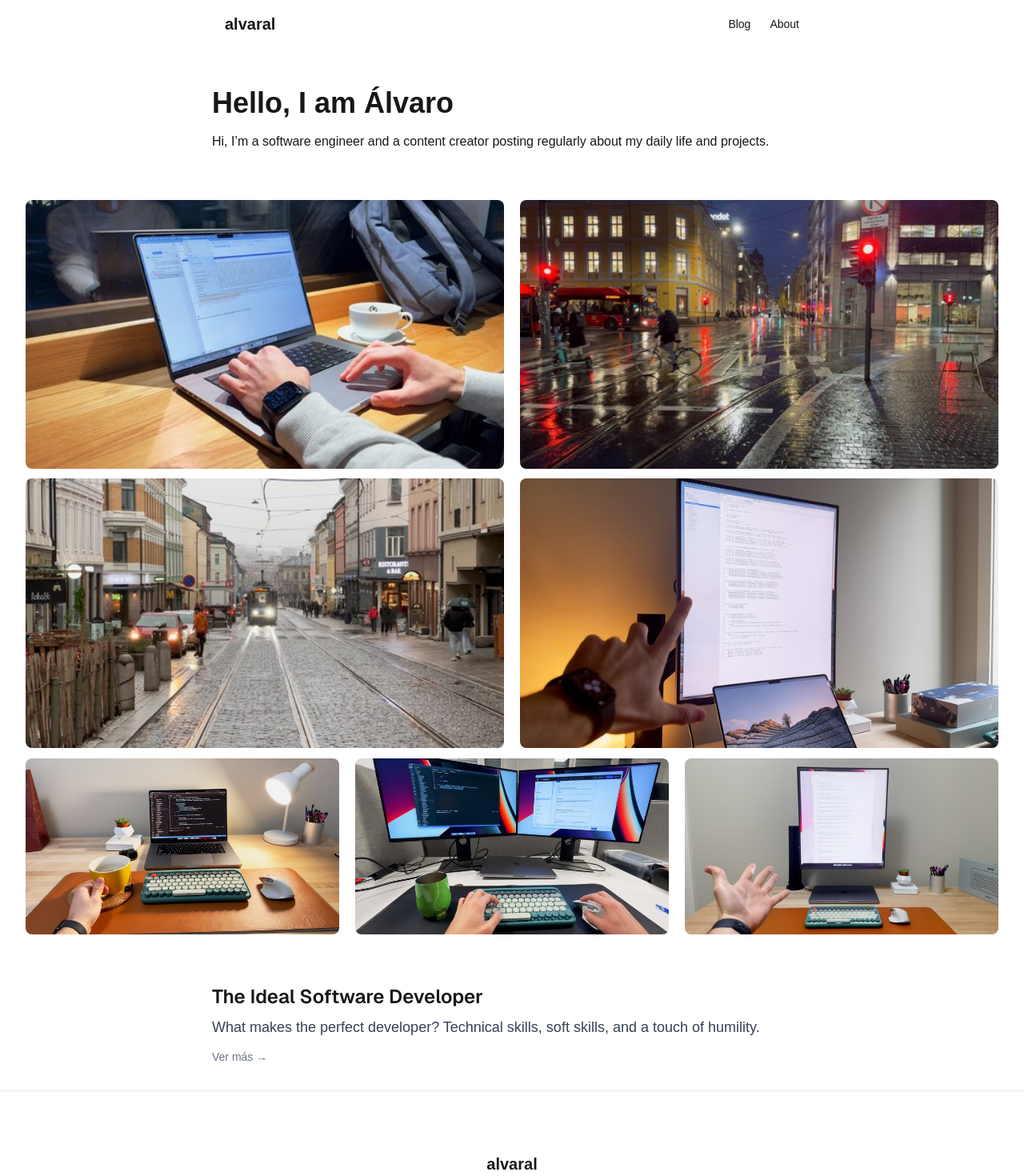
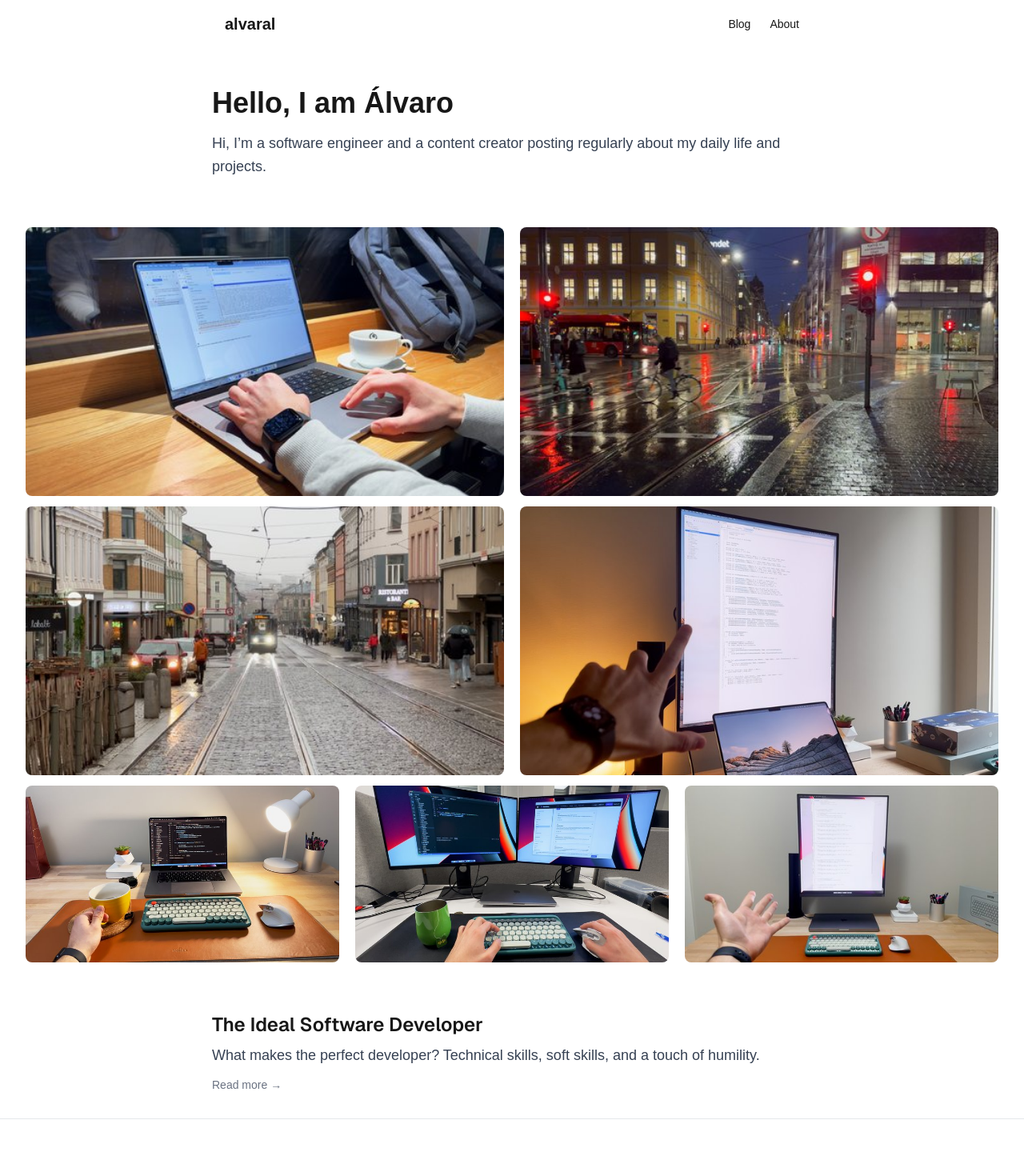
Before and after one commit to alvaral/alvaral, a Next.js app: page / in a window 1280 px wide. Shown: the top 1470 px of the page at 80% size. Built offline with nearby package versions, Linux system fonts and the light colour scheme; no server answers.

Commit message:
small fixes    - fix h2 style in homepage    - add space around  — in en.idealdeveloper post    - fix translation see more/published date in blog card

```diff
--- a/src/app/blog/posts/ideal-developer/en.tsx
+++ b/src/app/blog/posts/ideal-developer/en.tsx
@@ -30,7 +30,7 @@ export default function IdealDeveloperPost() {
         </PostParagraph>
 
         <PostParagraph>
-          All of them were—and are—brilliant programmers. Whether creating
+          All of them were —and are— brilliant programmers. Whether creating
           Linux, the Apollo 11 software that took humanity to the moon, or a
           social network that changed the world. Still, it would be unrealistic
           to think they never made mistakes or that their current abilities set
--- a/src/app/page.tsx
+++ b/src/app/page.tsx
@@ -32,7 +32,9 @@ export default function HomePage() {
         verticalAlign="middle"
       >
         <h1 className="text-4xl font-bold mb-4">{t("greeting")}</h1>
-        <h2>{t("intro")}</h2>
+        <h2 className="text-gray-700 text-lg leading-relaxed mb-3">
+          {t("intro")}
+        </h2>
       </Section>
       <Divider />
       <Gallery images={images} />
@@ -42,7 +44,7 @@ export default function HomePage() {
           title={latestPost.title}
           description={latestPost.description}
           href={latestPost.href}
-          imageSrc={latestPost.imageSrc} // si tienes imagen
+          imageSrc={latestPost.imageSrc}
         />
       </Section>
     </main>
--- a/src/components/BlogCard.tsx
+++ b/src/components/BlogCard.tsx
@@ -1,5 +1,7 @@
 import Link from "next/link";
 import Image from "next/image";
+import { useTranslations } from "next-intl";
+import { getLocale } from "next-intl/server";
 
 interface BlogCardProps {
   title: string;
@@ -18,9 +20,12 @@ export default function BlogCard({
   imageAlt = "Imagen del post",
   href,
 }: BlogCardProps) {
-  function formatDate(dateStr: string) {
+  const t = useTranslations("blogCard");
+
+  async function formatDate(dateStr: string) {
     const dateObj = new Date(dateStr);
-    return dateObj.toLocaleDateString("es-ES", {
+    const locale = await getLocale();
+    return dateObj.toLocaleDateString(locale, {
       year: "numeric",
       month: "long",
       day: "numeric",
@@ -42,12 +47,20 @@ export default function BlogCard({
         </div>
       )}
       <div className="flex flex-col flex-1">
-        <h2 className="text-2xl font-semibold leading-snug mb-2 font-sans">{title}</h2>
-        <p className="text-gray-700 text-lg leading-relaxed mb-3">{description}</p>
+        <h2 className="text-2xl font-semibold leading-snug mb-2 font-sans">
+          {title}
+        </h2>
+        <p className="text-gray-700 text-lg leading-relaxed mb-3">
+          {description}
+        </p>
         <div className="flex items-center justify-between text-gray-500 text-sm select-none">
-          {date && <time dateTime={date}>Publicado el {formatDate(date)}</time>}
+          {date && (
+            <time dateTime={date}>
+              {t("publishedOn")} {formatDate(date)}
+            </time>
+          )}
           <span className="text-gray-500 hover:text-gray-700 font-medium no-underline rounded">
-            Ver más →
+            {t("readMore")}
           </span>
         </div>
       </div>
@@ -56,7 +69,11 @@ export default function BlogCard({
 
   if (href) {
     return (
-      <Link href={href} aria-label={`Leer post completo: ${title}`} className="block no-underline">
+      <Link
+        href={href}
+        aria-label={`Leer post completo: ${title}`}
+        className="block no-underline"
+      >
         {content}
       </Link>
     );
```
